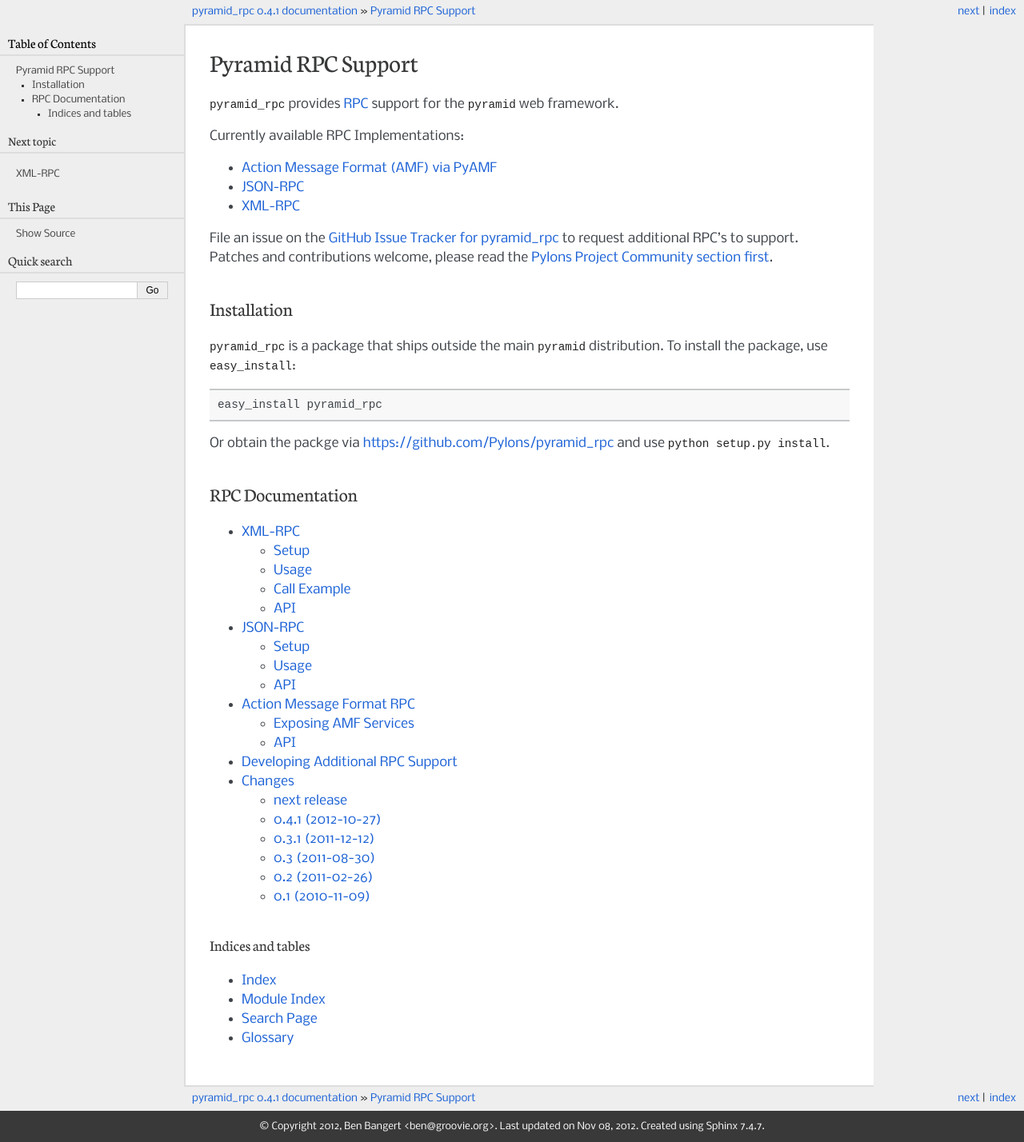
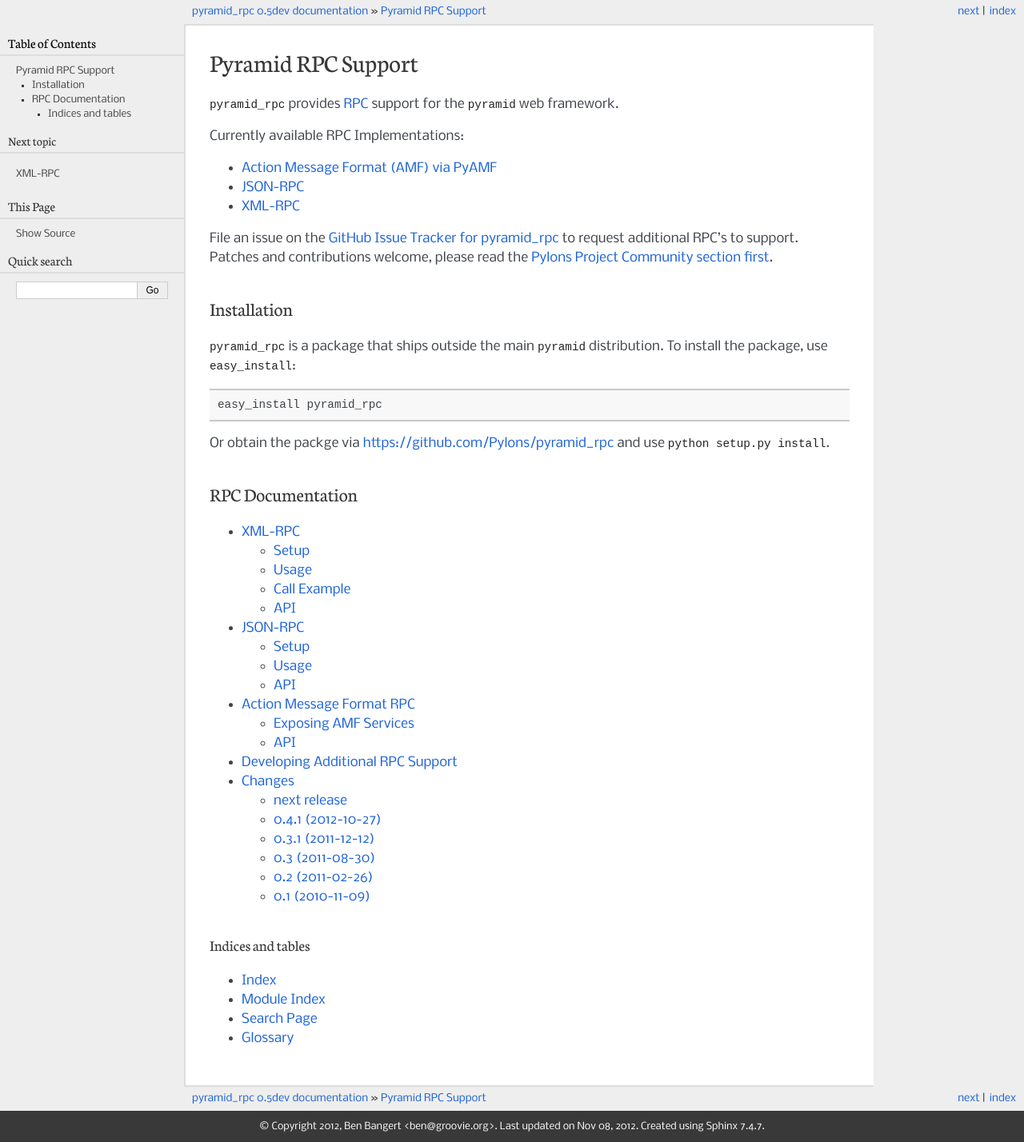
Before and after one commit to Pylons/pyramid_rpc, a Sphinx documentation site: the page built from docs/index.rst, in a window 1280 px wide. Shown: the whole page at 80% size. Built offline with Sphinx 7.4.7, drawn with Linux system fonts in a browser that asks for light colours.

Commit message:
bump version for development

```diff
--- a/docs/conf.py
+++ b/docs/conf.py
@@ -55,9 +55,9 @@
 # other places throughout the built documents.
 #
 # The short X.Y version.
-version = '0.4.1'
+version = '0.5'
 # The full version, including alpha/beta/rc tags.
-release = version
+release = '0.5dev'
 
 # There are two options for replacing |today|: either, you set today to
 # some non-false value, then it is used:
--- a/setup.py
+++ b/setup.py
@@ -50,7 +50,7 @@
 ]
 
 setup(name='pyramid_rpc',
-      version='0.4.1',
+      version='0.5dev',
       description='RPC support for the Pyramid web framework',
       long_description=README + '\n\n' +  CHANGES,
       classifiers=[
```
